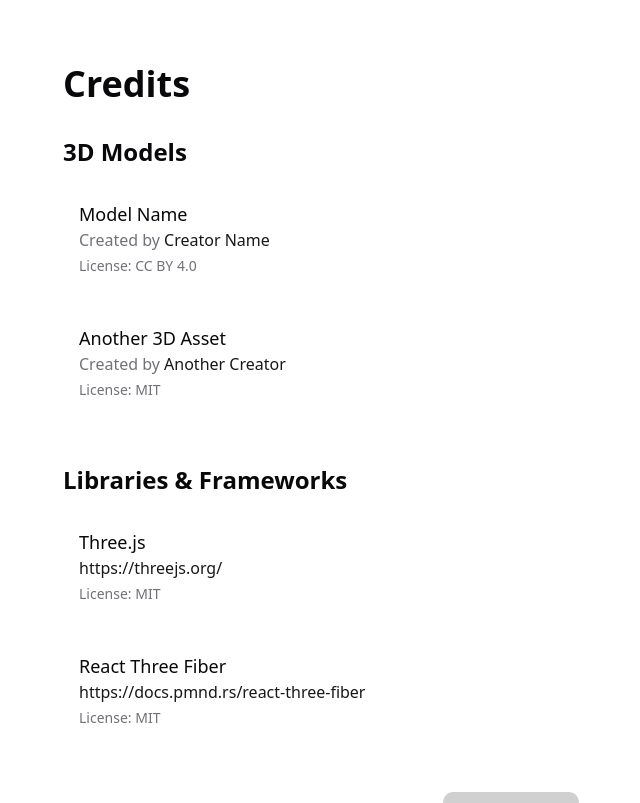
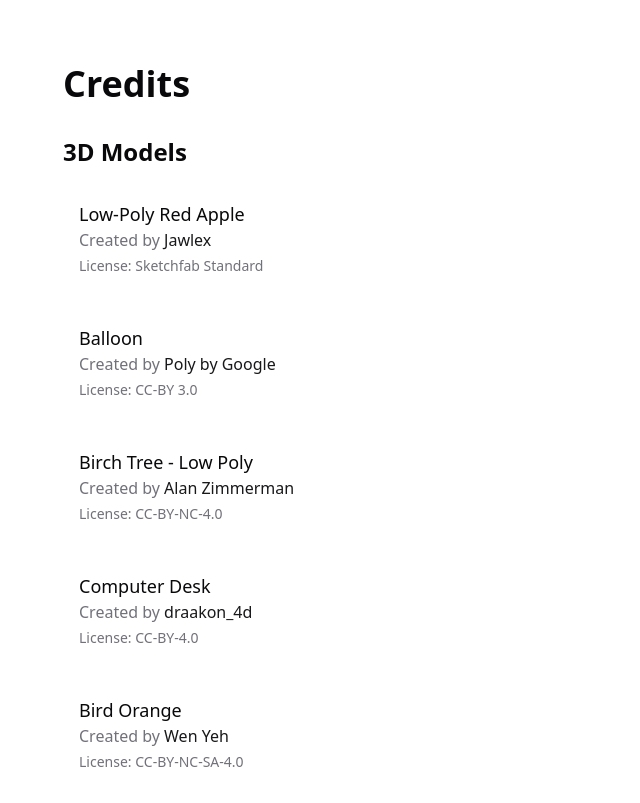
Before and after one commit to Benjam11n/Portfolio, a Next.js app: page /credits in a window 1280 px wide. Shown: the top 803 px of the page, without its empty margins (129-769 px from the left). Built offline with nearby package versions, Linux system fonts and the light colour scheme.

Commit message:
feat: update credits page

```diff
--- a/app/credits/page.tsx
+++ b/app/credits/page.tsx
@@ -1,4 +1,6 @@
 import Link from 'next/link';
+
+import { MODEL_CREDITS } from '@/constants';
 
 export default function CreditsPage() {
   return (
@@ -9,81 +11,42 @@ export default function CreditsPage() {
         <div className="mb-12">
           <h2 className="mb-4 text-2xl font-semibold">3D Models</h2>
           <ul className="space-y-4">
-            {/* Add your 3D model credits here */}
-            <li className="rounded-lg bg-white/5 p-4">
-              <h3 className="text-lg font-medium">Model Name</h3>
+            {MODEL_CREDITS.map((model, index) => (
+              <li key={index} className="rounded-lg bg-white/5 p-4">
+                <h3 className="text-lg font-medium">
+                  <a
+                    href={model.source}
+                    target="_blank"
+                    rel="noopener noreferrer"
+                    className="hover:underline"
+                  >
+                    {model.title}
+                  </a>
+                </h3>
                 <p className="text-muted-foreground">
-                Created by{' '}
+                  Created by
                   <a
-                  href="https://example.com"
+                    href={model.authorLink}
                     target="_blank"
                     rel="noopener noreferrer"
                     className="text-primary hover:underline"
                   >
-                  Creator Name
+                    {` ${model.author}`}
                   </a>
                 </p>
                 <p className="mt-1 text-sm text-muted-foreground">
-                License: CC BY 4.0
+                  License:
+                  <a
+                    href={model.licenseLink}
+                    target="_blank"
+                    rel="noopener noreferrer"
+                    className="hover:underline"
+                  >
+                    {` ${model.license}`}
+                  </a>
                 </p>
               </li>
-
-            <li className="rounded-lg bg-white/5 p-4">
-              <h3 className="text-lg font-medium">Another 3D Asset</h3>
-              <p className="text-muted-foreground">
-                Created by{' '}
-                <a
-                  href="https://example.com"
-                  target="_blank"
-                  rel="noopener noreferrer"
-                  className="text-primary hover:underline"
-                >
-                  Another Creator
-                </a>
-              </p>
-              <p className="mt-1 text-sm text-muted-foreground">License: MIT</p>
-            </li>
-
-            {/* Add more models as needed */}
-          </ul>
-        </div>
-
-        <div className="mb-12">
-          <h2 className="mb-4 text-2xl font-semibold">
-            Libraries & Frameworks
-          </h2>
-          <ul className="space-y-4">
-            <li className="rounded-lg bg-white/5 p-4">
-              <h3 className="text-lg font-medium">Three.js</h3>
-              <p className="text-muted-foreground">
-                <a
-                  href="https://threejs.org/"
-                  target="_blank"
-                  rel="noopener noreferrer"
-                  className="text-primary hover:underline"
-                >
-                  https://threejs.org/
-                </a>
-              </p>
-              <p className="mt-1 text-sm text-muted-foreground">License: MIT</p>
-            </li>
-
-            <li className="rounded-lg bg-white/5 p-4">
-              <h3 className="text-lg font-medium">React Three Fiber</h3>
-              <p className="text-muted-foreground">
-                <a
-                  href="https://docs.pmnd.rs/react-three-fiber"
-                  target="_blank"
-                  rel="noopener noreferrer"
-                  className="text-primary hover:underline"
-                >
-                  https://docs.pmnd.rs/react-three-fiber
-                </a>
-              </p>
-              <p className="mt-1 text-sm text-muted-foreground">License: MIT</p>
-            </li>
-
-            {/* Add more libraries as needed */}
+            ))}
           </ul>
         </div>
 
--- a/components/explore/models/OrangeBird.tsx
+++ b/components/explore/models/OrangeBird.tsx
@@ -5,6 +5,7 @@
  * Source: https://sketchfab.com/3d-models/bird-orange-0d31748606c2499fb652c0c1052b7cfa
  * Title: Bird Orange
  */
+
 import { useGLTF, useAnimations } from '@react-three/drei';
 import { useGraph } from '@react-three/fiber';
 import React, { useEffect } from 'react';
--- a/constants/index.ts
+++ b/constants/index.ts
@@ -79,6 +79,71 @@ export interface Project {
   // Features
   features?: string[];
 }
+
+export const MODEL_CREDITS = [
+  {
+    title: 'Low-Poly Red Apple',
+    author: 'Jawlex',
+    authorLink: 'https://sketchfab.com/jawlex3d',
+    source:
+      'https://sketchfab.com/3d-models/low-poly-red-apple-365819e9c1de43e6ab24147ee25d4833',
+    license: 'Sketchfab Standard',
+    licenseLink: 'https://sketchfab.com/licenses',
+  },
+  {
+    title: 'Balloon',
+    author: 'Poly by Google',
+    authorLink: 'https://poly.pizza/m/d1gDDhM7pTf',
+    source: 'https://poly.pizza/m/d1gDDhM7pTf',
+    license: 'CC-BY 3.0',
+    licenseLink: 'https://creativecommons.org/licenses/by/3.0/',
+  },
+  {
+    title: 'Birch Tree - Low Poly',
+    author: 'Alan Zimmerman',
+    authorLink: 'https://sketchfab.com/nenjo',
+    source:
+      'https://sketchfab.com/3d-models/birch-tree-low-poly-1d7f142738604975bbf1b03338a024dd',
+    license: 'CC-BY-NC-4.0',
+    licenseLink: 'http://creativecommons.org/licenses/by-nc/4.0/',
+  },
+  {
+    title: 'Computer Desk',
+    author: 'draakon_4d',
+    authorLink: 'https://sketchfab.com/draakon_4d',
+    source:
+      'https://sketchfab.com/3d-models/computer-desk-98c5bd86d7bb4ca98dbc26dabb5e7196',
+    license: 'CC-BY-4.0',
+    licenseLink: 'http://creativecommons.org/licenses/by/4.0/',
+  },
+  {
+    title: 'Bird Orange',
+    author: 'Wen Yeh',
+    authorLink: 'https://sketchfab.com/wenyeh1110',
+    source:
+      'https://sketchfab.com/3d-models/bird-orange-0d31748606c2499fb652c0c1052b7cfa',
+    license: 'CC-BY-NC-SA-4.0',
+    licenseLink: 'http://creativecommons.org/licenses/by-nc-sa/4.0/',
+  },
+  {
+    title: 'Stylized Tree',
+    author: 'Coco Jinjo',
+    authorLink: 'https://sketchfab.com/CocoJinjo',
+    source:
+      'https://sketchfab.com/3d-models/stylized-tree-843278c62cb9494bafda67e7c14c5707',
+    license: 'CC-BY-4.0',
+    licenseLink: 'http://creativecommons.org/licenses/by/4.0/',
+  },
+  {
+    title: 'Whiteboard Low-poly',
+    author: 'MaX3Dd',
+    authorLink: 'https://sketchfab.com/MaX3Dd',
+    source:
+      'https://sketchfab.com/3d-models/whiteboard-low-poly-f69949960b5049f0b7a733e47d9da489',
+    license: 'CC-BY-4.0',
+    licenseLink: 'http://creativecommons.org/licenses/by/4.0/',
+  },
+];
 
 export const PROJECTS: Record<string, Project> = {
   twinAI: {
```
Lines whose indentation alone changed are shown as unchanged.
